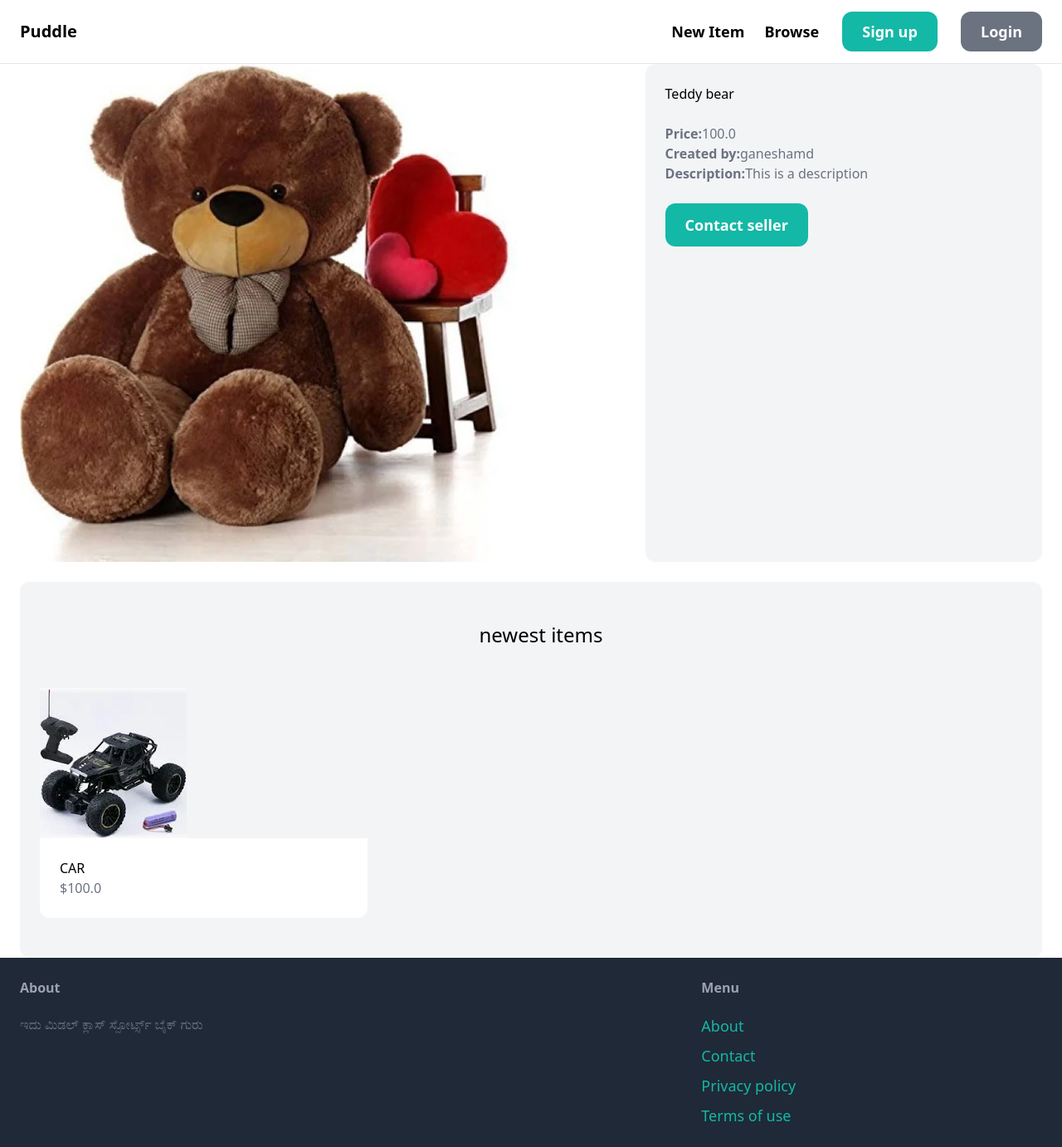
After one commit to MDGanesha/Marketplace, a Django app: page /items/1 in a window 1280 px wide. The commit adds this page. Shown: the whole page at 83% size. Run offline with Django 4.2, Linux system fonts and the light colour scheme; data comes from the database, SQL or seed files in the repository; both versions use the stored data as it was after the commit; some libraries are stand-ins or nearby versions.

Commit message:
initial commit

```diff
--- /dev/null
+++ b/puddle/item/templates/item/detail.html
@@ -0,0 +1,38 @@
+{%extends 'base.html'%}
+{%block title%}{{item.name}}{%endblock title%}
+{%block content%}
+    <div class="grid grid-cols-5 gap-6">
+        <div class='col-span-3'>
+            <img src="{{item.image.url}}" class="rounded-xl">
+        </div>
+
+        <div class="col-span-2 p-6 bg-gray-100 rounded-xl">
+            <h1 class="mb-6 text2xl">{{item.name}}<h1>
+            <p class="text-gray-500"><strong>Price:</strong>{{item.price}}</p>
+            <p class="text-gray-500"><strong>Created by:</strong>{{item.created_by}}</p>
+            {%if item.description %}
+            <p class="text-gray-500"><strong>Description:</strong>{{item.description}}<p>
+            {%endif%}
+            <a href="#" class="inline-block mt-6 px-6 py-3 text-lg font-semibold bg-teal-500 text-white rounded-xl hover:bg-teal-700">Contact seller</a>
+        </div>
+    </div>
+    <div class="mt-6 ps-6 py-12 bg-gray-100 rounded-xl">
+        <h2 class="mb-12 text-2xl text-center">newest items</h2>
+        <div class="grid grid-cols-3 gap-3">
+            {%for item in related_items%}
+                <div>
+                    <a href="{%url 'item:detail' item.id%}">
+                        {% comment "" %}item refers to the item app's detail and the item.id for the table of item{% endcomment %}
+                        <div>
+                            <img src="{{item.image.url}}" class="rounde-t-xl">
+                        </div>
+                        <div class="p-6 bg-white rounded-b-xl">
+                            <h2 class-"text-2xl">{{item.name}}</h2>
+                            <p class="text-gray-500">${{item.price}}</p>
+                        </div>
+                    </a>
+                </div>
+            {% endfor %}
+        </div>
+    </div>
+{%endblock content%}
--- /dev/null
+++ b/puddle/item/urls.py
@@ -0,0 +1,7 @@
+from django.urls import path
+
+from . import views
+app_name = 'item'
+urlpatterns = [
+    path('<int:pk>',views.detail,name='detail'),
+]
--- a/puddle/item/views.py
+++ b/puddle/item/views.py
@@ -1,3 +1,9 @@
-from django.shortcuts import render
+from django.shortcuts import render,get_object_or_404
+from core.models import Item
 
 # Create your views here.
+def detail(request, pk):
+    item = get_object_or_404(Item, pk = pk)
+    related_items = Item.objects.filter(category=item.category, is_sold=False).exclude(pk=pk)[0:3]
+    context = {'item':item,'related_items':related_items}
+    return render(request,'item/detail.html',context)
--- a/puddle/puddle/urls.py
+++ b/puddle/puddle/urls.py
@@ -1,23 +1,11 @@
-"""
-URL configuration for puddle project.
-
-The `urlpatterns` list routes URLs to views. For more information please see:
-    https://docs.djangoproject.com/en/4.2/topics/http/urls/
-Examples:
-Function views
-    1. Add an import:  from my_app import views
-    2. Add a URL to urlpatterns:  path('', views.home, name='home')
-Class-based views
-    1. Add an import:  from other_app.views import Home
-    2. Add a URL to urlpatterns:  path('', Home.as_view(), name='home')
-Including another URLconf
-    1. Import the include() function: from django.urls import include, path
-    2. Add a URL to urlpatterns:  path('blog/', include('blog.urls'))
-"""
+from django.conf import settings
+from django.conf.urls.static import static
 from django.contrib import admin
 from django.urls import path,include
-
+from core.views import index,contact
 urlpatterns = [
-    path('admin/', admin.site.urls),
-    path('',include('core.urls'))
-]
+    path('',index,name='index'),
+    path('admin/',admin.site.urls),
+    path('contact/',contact,name='contact'),
+    path('items/',include('item.urls')),
+]+static(settings.MEDIA_URL, document_root = settings.MEDIA_ROOT)
```
Also changed, not shown: puddle/core/templates/core/index.html (+17 -1 lines), puddle/core/urls.py (+2 -5 lines), puddle/db.sqlite3, puddle/media/item_images/rc-car.webp (added).
